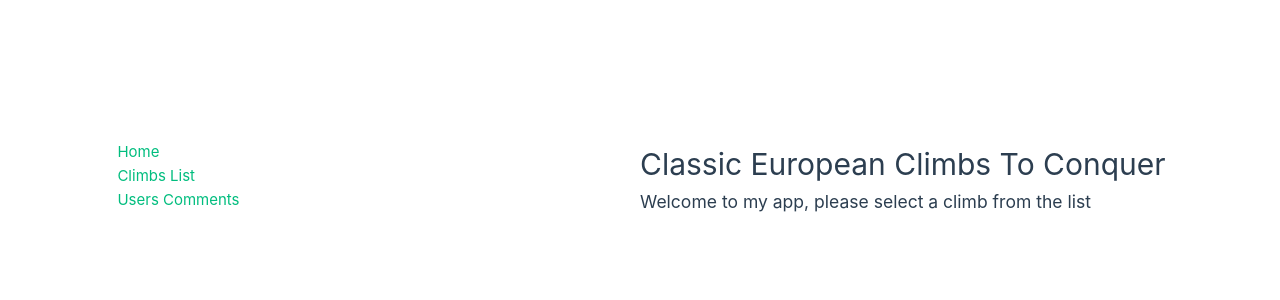
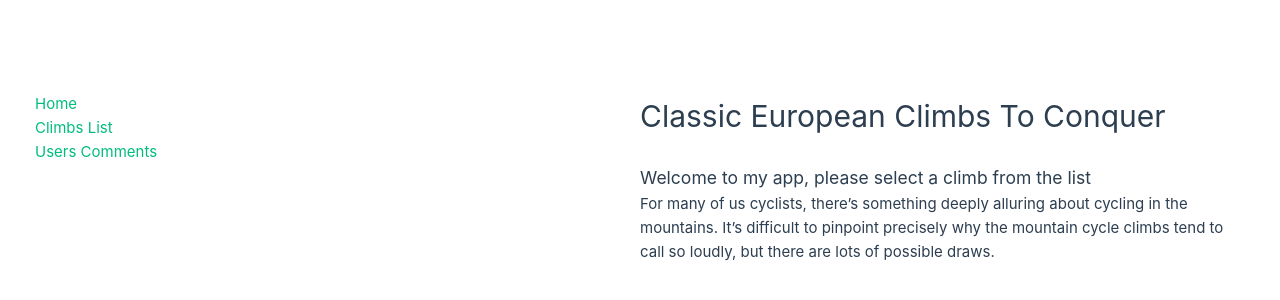
Before and after one commit to patrickq2023/Project-2-Frontend, a Vue app: page / in a window 1280 px wide. Shown: the part 222-522 px from the top of the page. Built offline with nearby package versions, Linux system fonts and the light colour scheme.

Commit message:
frontend with full w orking CRUD, just need to do Google Oauth

```diff
--- a/src/router/index.js
+++ b/src/router/index.js
@@ -4,7 +4,7 @@ import ClimbListView from '../views/ClimbListView.vue'
 import SingleClimbView from '../views/SingleClimbView.vue'
 import ClimbEditView from '../views/ClimbEditView.vue'
 import UsersCommentsView from '../views/UsersCommentsView.vue'
-//import LoginView from '@/views/LoginView.vue'
+import LoginView from '@/views/LoginView.vue'
 
 const router = createRouter({
   history: createWebHistory(import.meta.env.BASE_URL),
@@ -37,13 +37,13 @@ const router = createRouter({
       path: '/user-comments',
       name: 'userComments',
       component: UsersCommentsView
+    },
+
+    {
+      path: '/login',
+      name: 'login',
+      component: LoginView
     }
-
-    // {
-    //   path: '',
-    //   name: '',
-    //   component: LoginView
-    // }
   ]
 })
 
--- a/src/views/ClimbEditView.vue
+++ b/src/views/ClimbEditView.vue
@@ -5,7 +5,7 @@ import { useRoute, useRouter } from 'vue-router'
 
 const route = useRoute()
 const router = useRouter()
-const climbId = route.params.climbId
+const climbId = route.params.id
 
 const climb = ref ({
     image: '',
@@ -45,6 +45,7 @@ function updateClimb() {
     })
     .catch(err => console.error(err))
 }
+
 onMounted(LoadClimbData)
 
 
@@ -65,6 +66,6 @@ onMounted(LoadClimbData)
       <input type="text" name="elavation" placeholder="Elevation" v-model="climb.elevation" required>
       <label for="category">Category: *</label>
       <input type="text" name="Category" placeholder="Category" v-model="climb.category" required>
-    <button @click="updateBook">Edit Climb</button>
+    <button @click="updateClimb">Edit Climb</button>
 </div>
 </template>
--- a/src/views/HomeView.vue
+++ b/src/views/HomeView.vue
@@ -1,10 +1,16 @@
 <script setup>
 </script>
+
+
 
 <template>
   <main>
     <h1>Classic European Climbs To Conquer</h1>
+    <br>
     <h3>Welcome to my app, please select a climb from the list</h3>
+    <p>For many of us cyclists, there’s something deeply alluring about cycling in the mountains.
+      It’s difficult to pinpoint precisely why the mountain cycle climbs tend to call so loudly,
+      but there are lots of possible draws.</p>
   </main>
 
 
--- a/src/views/SingleClimbView.vue
+++ b/src/views/SingleClimbView.vue
@@ -1,6 +1,6 @@
 <script setup>
 import { ref, onMounted } from 'vue'
-import { useRoute } from 'vue-router'
+import { useRoute, useRouter } from 'vue-router'
 
 
 const climb = ref({})
```
Also changed, not shown: src/views/LoginView.vue (+60 -0 lines).
